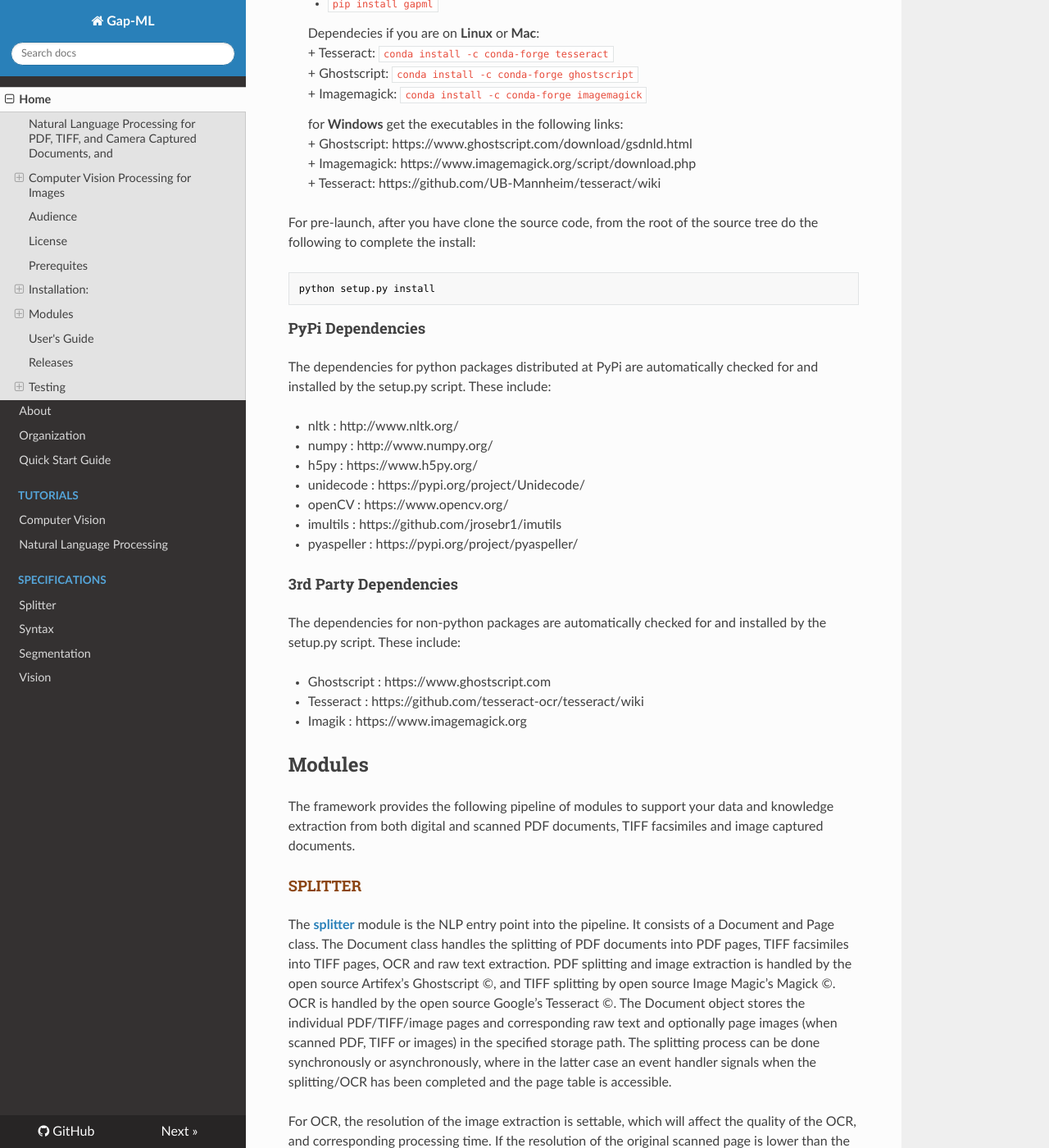
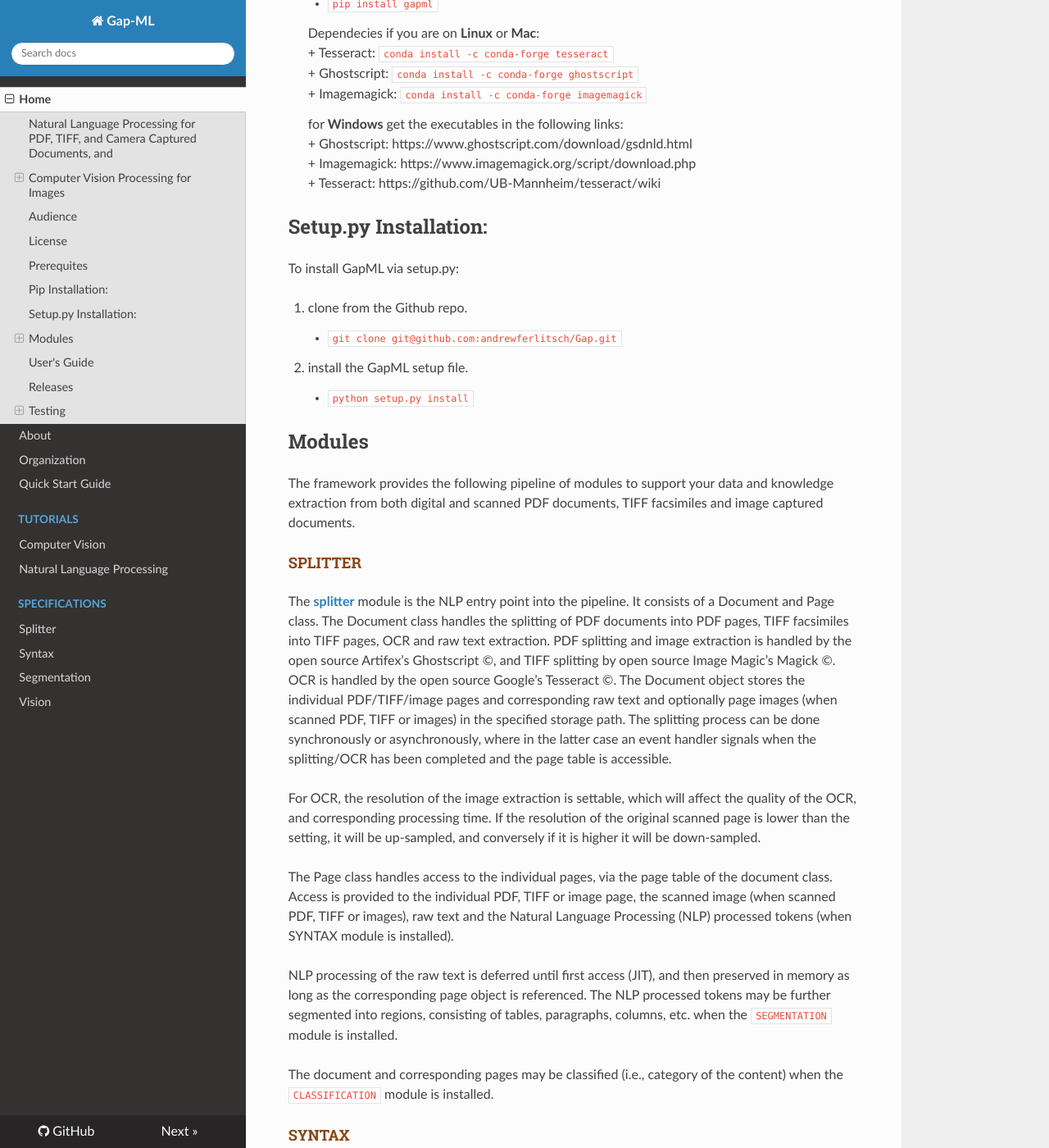
Before and after one commit to andrewferlitsch/Gap, an MkDocs documentation site: the page built from docs/index.md, in a window 1280 px wide and 1400 px high, scrolled down 2534 px. Shown: the whole window at 82% size. Built offline with MkDocs 1.6.1, drawn with Linux system fonts in a browser that asks for light colours; nearby versions of some CDN libraries; some of the changed text lies outside the part shown.

Commit message:
updated to index install info

```diff
--- a/docs/index.md
+++ b/docs/index.md
@@ -1,4 +1,4 @@
-# Gap : NLP/CV Data Engineering Framework, v0.9.2 (Pre-launch: alpha)
+# Gap : NLP/CV Data Engineering Framework, v0.9.3 (Pre-launch: alpha)
 
 ## Natural Language Processing for PDF, TIFF, and Camera Captured Documents, and
 ## Computer Vision Processing for Images
@@ -72,7 +72,7 @@ The Gap framework extensively uses a number of open source applications/modules.
   9. imutils - image manipulation for computer vision
   10. pyaspeller - spelling dictionary for text
 
-## Installation:
+## Pip Installation:
 
 The Gap framework is supported on Windows, MacOS, and Linux. It has been packaged for distribution via PyPi on launch.
 
@@ -96,29 +96,15 @@ The Gap framework is supported on Windows, MacOS, and Linux. It has been package
       + Imagemagick:  https://www.imagemagick.org/script/download.php
       + Tesseract:    https://github.com/UB-Mannheim/tesseract/wiki
 
-For pre-launch, after you have clone the source code, from the root of the source tree do the following to complete the install:
+## Setup.py Installation:
 
-    python setup.py install
+To install GapML via setup.py:
 
-#### PyPi Dependencies
+  1. clone from the Github repo.
+      + `git clone git@github.com:andrewferlitsch/Gap.git`
 
-The dependencies for python packages distributed at PyPi are automatically checked for and installed by the setup.py script. These include:
-
-  - nltk : http://www.nltk.org/
-  - numpy : http://www.numpy.org/
-  - h5py : https://www.h5py.org/
-  - unidecode : https://pypi.org/project/Unidecode/
-  - openCV : https://www.opencv.org/
-  - imultils : https://github.com/jrosebr1/imutils
-  - pyaspeller : https://pypi.org/project/pyaspeller/
-
-#### 3rd Party Dependencies
-
- The dependencies for non-python packages are automatically checked for and installed by the setup.py script. These include:
-
-  - Ghostscript : https://www.ghostscript.com
-  - Tesseract : https://github.com/tesseract-ocr/tesseract/wiki
-  - Imagik :  https://www.imagemagick.org
+  2. install the GapML setup file.
+      + `python setup.py install`
 
 ## Modules
 
```
Also changed, not shown: README.md (+1 -1 lines).
